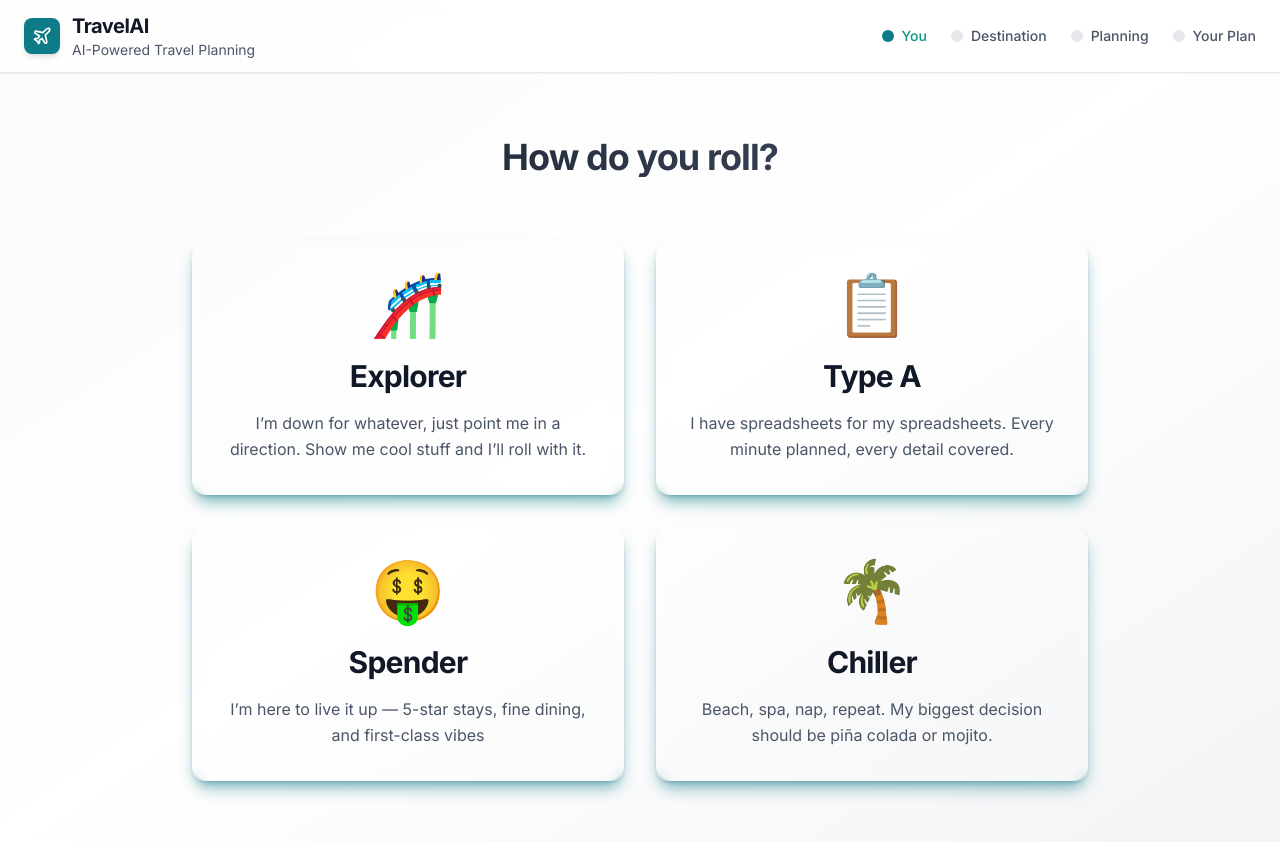
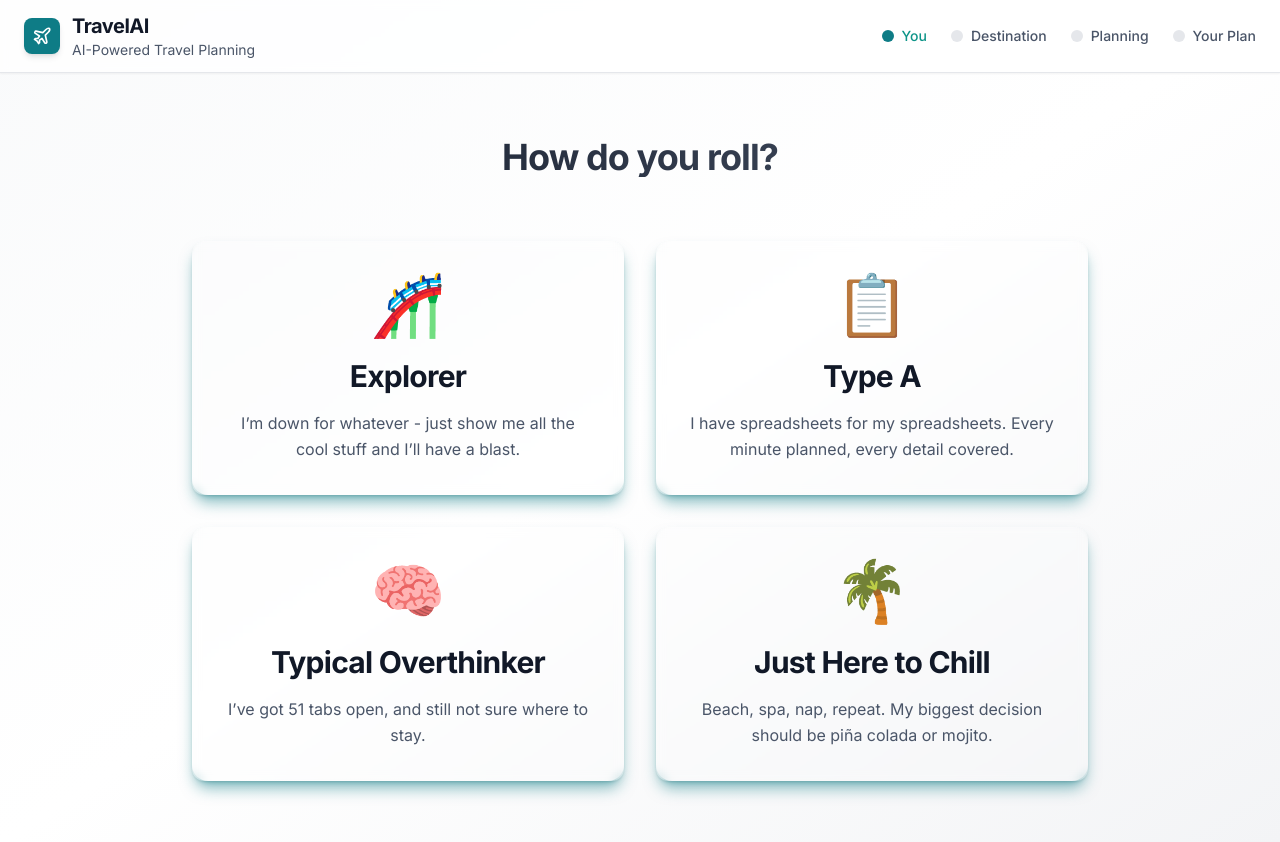
Before and after one commit to elite-flacco/init, a React (Vite) app: page / in a window 1280 px wide. Shown: the top 842 px of the page. Built offline with nearby package versions, Linux system fonts and the light colour scheme; no server answers.

Commit message:
Update traveler type

```diff
--- a/src/components/DestinationKnowledgeSelection.tsx
+++ b/src/components/DestinationKnowledgeSelection.tsx
@@ -20,7 +20,7 @@ const destinationOptions: DestinationKnowledge[] = [
   {
     type: 'no-clue',
     label: 'No clue',
-    description: 'The world is my oyster! Help me discover my next adventure 🌍✨'
+    description: 'The world is my oyster. Help me discover my next adventure 🌍✨'
   }
 ];
 
@@ -47,9 +47,9 @@ export function DestinationKnowledgeSelection({ onSelect }: DestinationKnowledge
         <h1 id="step-title" className="page-title">
           Got a destination in mind?
         </h1>
-        <p className="page-subtitle">
-          No judgment here! Whether you're a planning pro or winging it, we've got you covered 😎
-        </p>
+        {/* <p className="page-subtitle">
+          No judgment here. Whether you're a planning pro or winging it, we've got you covered 😎
+        </p> */}
       </div>
 
       {/* Options Grid */}
--- a/src/components/PlaceholderMessage.tsx
+++ b/src/components/PlaceholderMessage.tsx
@@ -17,10 +17,10 @@ export function PlaceholderMessage({ travelerType, onContinue }: PlaceholderMess
         <div className="text-6xl mb-6" aria-hidden="true">
           {travelerType.icon}
         </div>
-        <h3 className="mb-12">Hello {travelerType.name} friend!</h3>
-        <h5 className="mb-6 text-foreground-secondary">
+        <h3 className="mb-12">{travelerType.greeting}</h3>
+        <h6 className="mb-6 text-foreground-secondary">
           {travelerType.placeholderMessage}
-        </h5>
+        </h6>
       </Card>
     </div>
   );
--- a/src/data/travelQuestions.ts
+++ b/src/data/travelQuestions.ts
@@ -31,7 +31,7 @@ export const commonDestinationQuestions: Question[] = [
     {
         id: 'duration',
         type: 'select',
-        question: 'How much time can you steal from life? ⏰',
+        question: 'How long can you escape reality? ⏰',
         options: [
             {
                 label: 'Long weekend warrior (3-5 days)',
@@ -204,7 +204,7 @@ const typeADestinationQuestions: Question[] = [
     }
 ];
 
-const bougieDestinationQuestions: Question[] = [
+const overthinkerDestinationQuestions: Question[] = [
     {
         id: 'accommodation',
         type: 'select',
@@ -261,8 +261,8 @@ export const getQuestionsByTravelerType = (travelerTypeId: string): Question[] =
     switch (travelerTypeId) {
         case 'type-a':
             return [...questions, ...typeADestinationQuestions];
-        case 'bougie':
-            return [...questions, ...bougieDestinationQuestions];
+        case 'overthinker':
+            return [...questions, ...overthinkerDestinationQuestions];
         // Add more cases for other traveler types as needed
         default:
             return questions;
@@ -352,7 +352,7 @@ const typeATripPlanningQuestions: Question[] = [
     }
 ];
 
-const bougieTripPlanningQuestions: Question[] = [
+const overthinkerTripPlanningQuestions: Question[] = [
     {
         id: 'luxuryLevel',
         type: 'select',
@@ -515,16 +515,16 @@ export const commonTripPlanningQuestions: Question[] = [
         question: 'How long can you escape reality? ⏰',
         options: [
             {
-                label: 'Long weekend warrior (3-4 days)',
-                value: '3-4 days short trip weekend getaway'
+                label: 'Long weekend warrior (3-5 days)',
+                value: '3-5 days'
             },
             {
                 label: 'Can only get one week off work',
-                value: 'one week vacation 7 days'
+                value: '7-10 days'
             },
             {
-                label: 'Sky is the limit!',
-                value: 'extended travel flexible duration multiple weeks'
+                label: 'I\'ve got time!',
+                value: '10+ days'
             }
         ]
     },
@@ -564,10 +564,10 @@ export const commonTripPlanningQuestions: Question[] = [
                 label: 'Airbnb - Live like a local',
                 value: 'airbnb local experience home stay'
             },
-            {
-                label: 'Resort - All-inclusive paradise',
-                value: 'resort all inclusive luxury amenities'
-            }
+            // {
+            //     label: 'Resort - All-inclusive paradise',
+            //     value: 'resort all inclusive luxury amenities'
+            // }
         ]
     },
     // {
@@ -581,36 +581,36 @@ export const commonTripPlanningQuestions: Question[] = [
     //         'Tours & Taxis - Let others drive'
     //     ]
     // },
-    {
-        id: 'restaurants',
-        type: 'select',
-        question: 'Want restaurant recommendations? 🍽️',
-        options: [
-            {
-                label: 'Yes please! - I live to eat 🤤',
-                value: 'yes restaurant recommendations foodie culinary experiences'
-            },
-            {
-                label: 'Nah, I\'m good - I\'ll figure it out myself',
-                value: 'no restaurant recommendations independent dining'
-            }
-        ]
-    },
-    {
-        id: 'bars',
-        type: 'select',
-        question: 'Want bar recommendations? 🍻',
-        options: [
-            {
-                label: 'Absolutely! - It\'s 5 o\'clock somewhere! 🍹',
-                value: 'yes bar recommendations nightlife drinking culture'
-            },
-            {
-                label: 'Not my scene - I\'ll stick to coffee shops',
-                value: 'no bar recommendations prefer coffee culture'
-            }
-        ]
-    }
+    // {
+    //     id: 'restaurants',
+    //     type: 'select',
+    //     question: 'Want restaurant recommendations? 🍽️',
+    //     options: [
+    //         {
+    //             label: 'Yes please! - I live to eat 🤤',
+    //             value: 'yes restaurant recommendations foodie culinary experiences'
+    //         },
+    //         {
+    //             label: 'Nah, I\'m good - I\'ll figure it out myself',
+    //             value: 'no restaurant recommendations independent dining'
+    //         }
+    //     ]
+    // },
+    // {
+    //     id: 'bars',
+    //     type: 'select',
+    //     question: 'Want bar recommendations? 🍻',
+    //     options: [
+    //         {
+    //             label: 'Absolutely! - It\'s 5 o\'clock somewhere! 🍹',
+    //             value: 'yes bar recommendations nightlife drinking culture'
+    //         },
+    //         {
+    //             label: 'Not my scene - I\'ll stick to coffee shops',
+    //             value: 'no bar recommendations prefer coffee culture'
+    //         }
+    //     ]
+    // }
 ];
 
 export const getTripPlanningQuestionsByTravelerType = (travelerTypeId: string): Question[] => {
@@ -619,8 +619,8 @@ export const getTripPlanningQuestionsByTravelerType = (travelerTypeId: string):
             return explorerTripPlanningQuestions;
         case 'type-a':
             return typeATripPlanningQuestions;
-        case 'bougie':
-            return bougieTripPlanningQuestions;
+        case 'overthinker':
+            return overthinkerTripPlanningQuestions;
         case 'chill':
             return chillTripPlanningQuestions;
         default:
--- a/src/data/travelerTypes.ts
+++ b/src/data/travelerTypes.ts
@@ -4,9 +4,9 @@ export const travelerTypes: TravelerType[] = [
   {
     id: 'explorer',
     name: 'Explorer',
-    description: 'I’m down for whatever, just point me in a direction. Show me cool stuff and I’ll roll with it.',
+    description: 'I’m down for whatever - just show me all the cool stuff and I’ll have a blast.',
     icon: '🎢',
-    showPlaceholder: false
+    showPlaceholder: false,
   },
   {
     id: 'type-a',
@@ -14,22 +14,25 @@ export const travelerTypes: TravelerType[] = [
     description: 'I have spreadsheets for my spreadsheets. Every minute planned, every detail covered.',
     icon: '📋',
     showPlaceholder: true,
-    placeholderMessage: 'We can\'t help you (yet), go back to your spreadsheets for now.'
+    placeholderMessage: 'We\'re deep in the spreadsheets building this feature. For now, keep rocking yours.',
+    greeting: 'Hello Type A friend!'
   },
   {
-    id: 'bougie',
-    name: 'Spender',
-    description: 'I’m here to live it up — 5-star stays, fine dining, and first-class vibes',
-    icon: '🤑',
+    id: 'overthinker',
+    name: 'Typical Overthinker',
+    description: 'I’ve got 51 tabs open, and still not sure where to stay.',
+    icon: '🧠',
     showPlaceholder: true,
-    placeholderMessage: 'Luxury awaits! But we can\'t help you (yet). You can hire someone else to plan it for you since you have got the money.'
+    placeholderMessage: 'We are overthinking on how to help you beat the analysis paralysis - stay tuned.',
+    greeting: 'Hey overthinker, we see you.'
   },
   {
     id: 'chill',
-    name: 'Chiller',
+    name: 'Just Here to Chill',
     description: 'Beach, spa, nap, repeat. My biggest decision should be piña colada or mojito.',
     icon: '🌴',
     showPlaceholder: true,
-    placeholderMessage: 'We can\'t help you (yet), you can netflix and chill at home for now.'
+    placeholderMessage: 'We aren\'t slacking off at the beach - chill mode support is coming soon. In the meantime, Netflix and Chill.',
+    greeting: 'Hello chill soul.'
   }
 ];
--- a/src/types/travel.ts
+++ b/src/types/travel.ts
@@ -5,6 +5,7 @@ export interface TravelerType {
   icon: string;
   showPlaceholder: boolean;
   placeholderMessage?: string;
+  greeting?: string;
 }
 
 export interface Destination {
```
Also changed, not shown: 1 other file (tests, documents, lock files or other folders).
